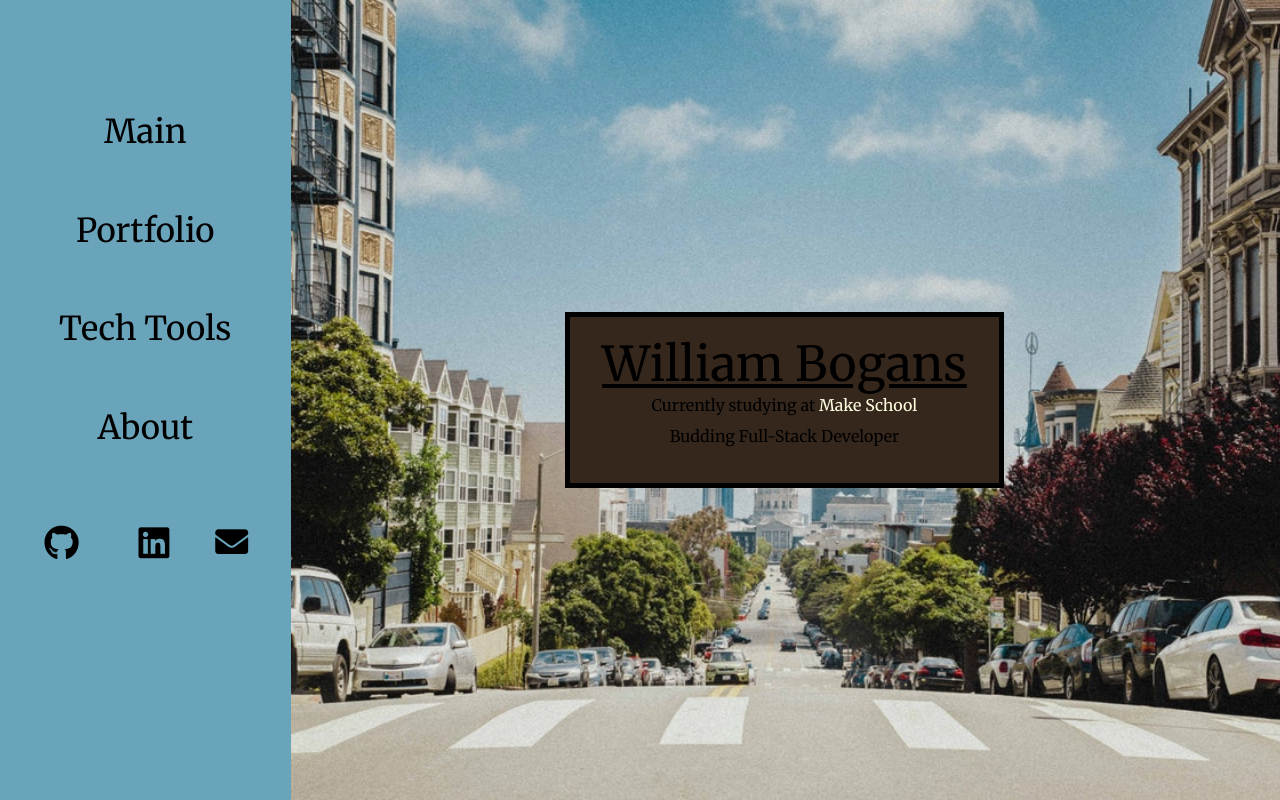
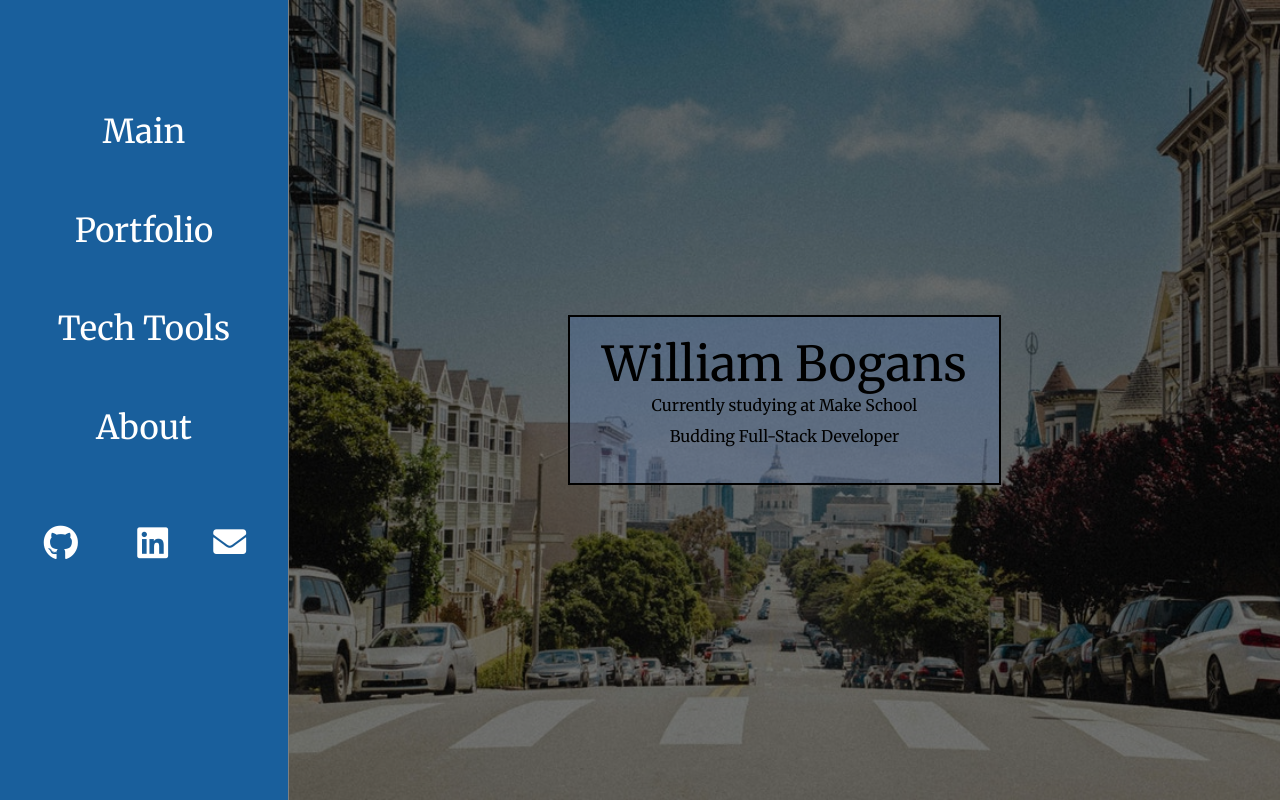
Before and after one commit to salvadb23/Personal-Website, a React (Create React App) app: page / in a window 1280 px wide. Shown: the top 800 px of the page. Built offline with nearby package versions, Linux system fonts and the light colour scheme.

Commit message:
Styling the header & navbar, so far so good

```diff
--- a/src/App.js
+++ b/src/App.js
@@ -16,7 +16,6 @@ class App extends Component {
       <div className="App">
         <div className="container">
           <Navbar />
-
           <Header />
           <Portfolio />
           <TechTools />
--- a/src/CSS/Global.css
+++ b/src/CSS/Global.css
@@ -20,27 +20,26 @@
 
 .a {
   grid-area: a;
-  background-color: #6aa4bb;
+  background-color: rgba(0, 78, 146, 0.9);
+  color: white;
+  z-index: 3;
 }
+
 .b {
   grid-area: b;
-  background-color: rebeccapurple;
 }
 .c {
   grid-area: c;
-  background-color: lightcoral;
+  background-color: #f5e9e2;
 }
 .d {
   grid-area: d;
-  background-color: lawngreen;
 }
 .e {
   grid-area: e;
-  background-color: red;
 }
 .f {
   grid-area: f;
-  background-color: lawngreen;
 }
 
 div h3 {
--- a/src/CSS/Header.css
+++ b/src/CSS/Header.css
@@ -10,9 +10,24 @@
 }
 #Header p {
   padding: 2em;
-  border: 5px solid black;
   color: black;
-  background-color: #36271d;
+  border: 2px solid black;
+  background: rgba(89, 143, 239, 0.2);
+}
+
+#Header #overlay {
+  position: absolute;
+  display: block;
+  width: 77.5%;
+  height: 50em;
+  top: 0;
+  right: 0;
+  z-index: 1;
+  background-color: rgba(0, 0, 0, 0.5);
+}
+
+#Header .header-content {
+  z-index: 2;
 }
 
 #Header .header-content img {
@@ -24,10 +39,9 @@
 
 #Header .header-content a {
   text-decoration: none;
-  color: lightyellow;
+  color: black;
 }
 
 .my-name {
   font-size: 3em;
-  text-decoration: underline;
 }
--- a/src/CSS/Navbar.css
+++ b/src/CSS/Navbar.css
@@ -4,12 +4,13 @@
   left: 0;
   overflow-x: hidden;
   position: fixed;
-  width: 22.7%;
-  z-index: 1001;
+  width: 22.5%;
+  z-index: 200;
 }
 .navBar .side-links {
   margin-top: 3em;
   padding: 0.7em;
+  z-index: 200;
 }
 
 .navBar ul li {
@@ -19,8 +20,7 @@
 
 .navBar ul li a {
   text-decoration: none;
-  color: black;
-  display: inline-block;
+  color: white;
 }
 
 .navBar ul li a:hover {
--- a/src/Components/HeaderComp.js
+++ b/src/Components/HeaderComp.js
@@ -5,6 +5,7 @@ export default class Header extends Component {
   render() {
     return (
       <div className="b header" id="Header">
+        <div id="overlay"> </div>
         <div className="header-content">
           <p>
             <span className="my-name">William Bogans</span> <br />
```
Also changed, not shown: 1 other file (tests, documents, lock files or other folders).
